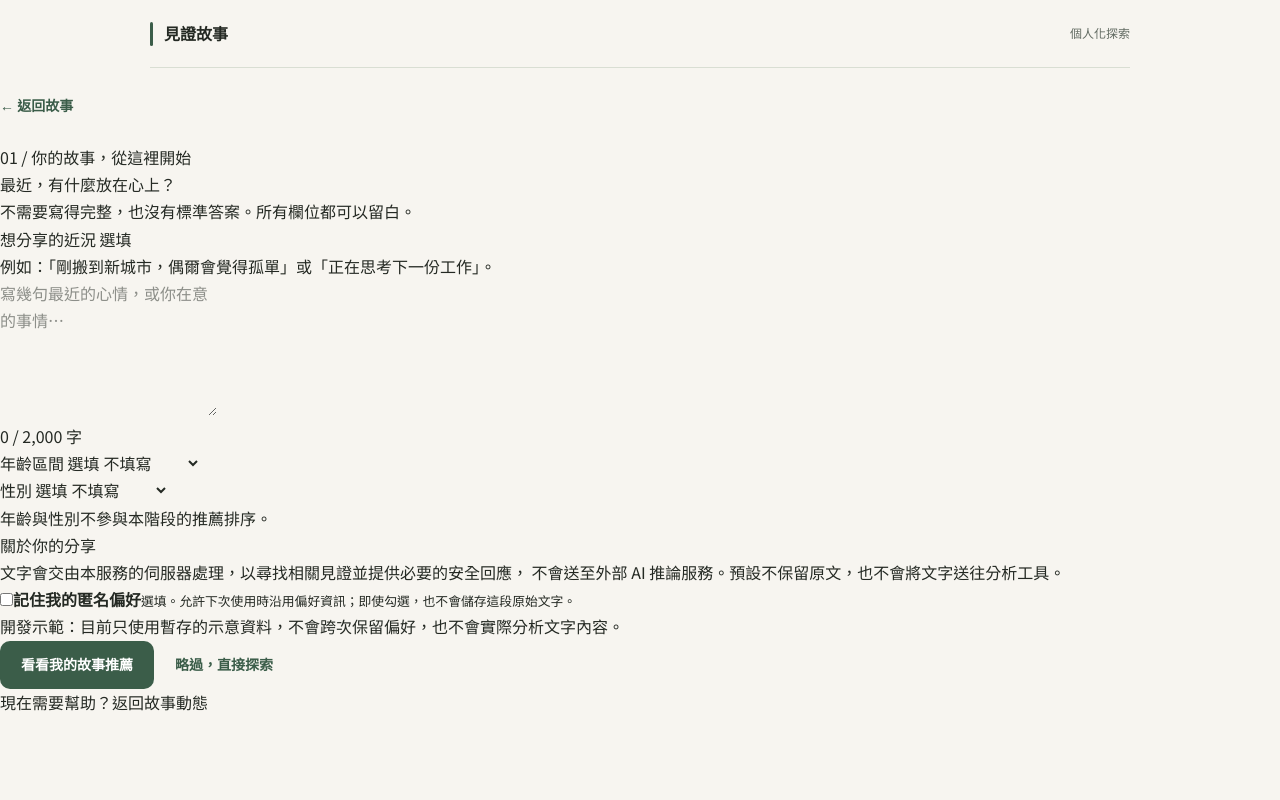
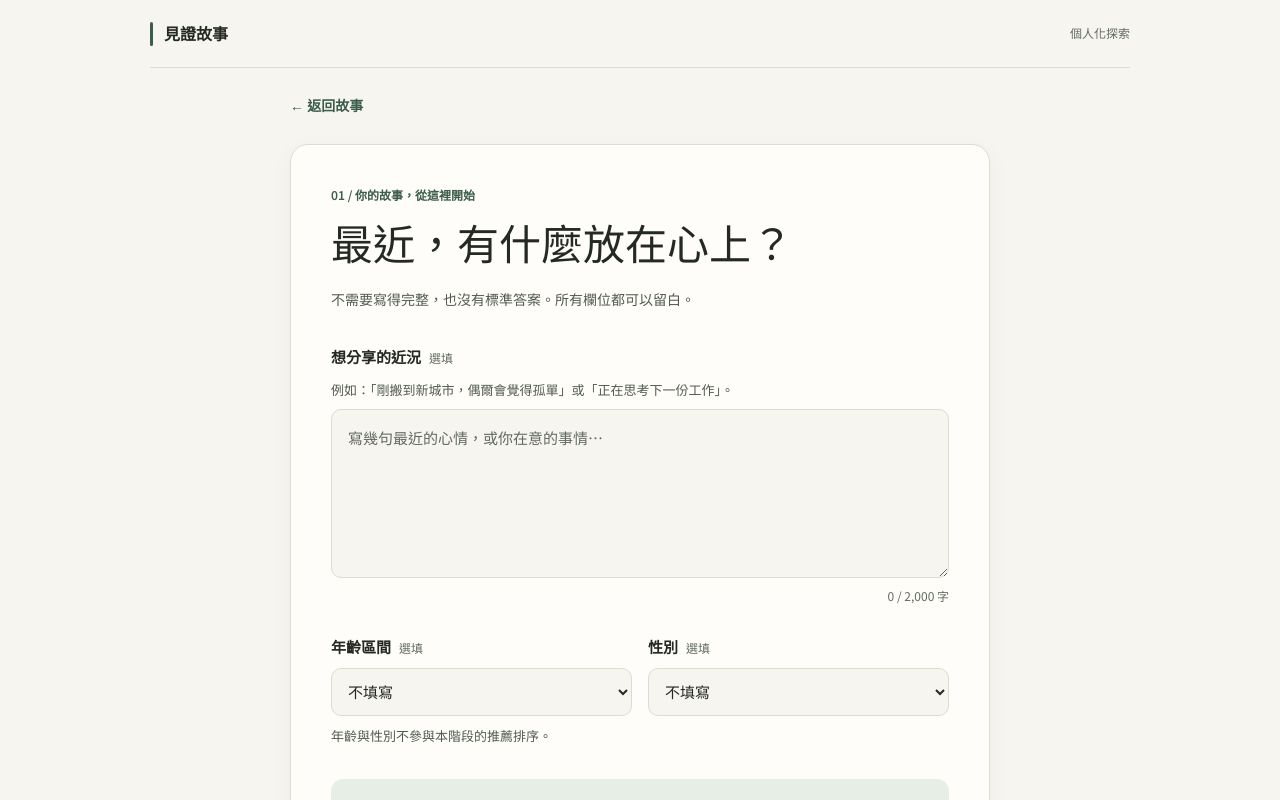
Before and after one commit to muyishen2040/Christian-Content-Feed, a Next.js app in the folder web/: page /personalize in a window 1280 px wide. Shown: the top 800 px of the page. Built offline with nearby package versions, Linux system fonts and the light colour scheme; no server answers; a web font is replaced by a local one.

Commit message:
style: integrate a dismissible welcome on the feed with quiet onboarding screens

```diff
--- a/web/app/globals.css
+++ b/web/app/globals.css
@@ -853,3 +853,284 @@ a {
   font-size: 14px;
   color: var(--ui-text-secondary);
 }
+
+/* Optional onboarding: the feed remains the default page. */
+.feed-settings-link {
+  display: inline-flex;
+  align-items: center;
+  min-height: 44px;
+  color: var(--ui-accent);
+  font-size: 13px;
+  font-weight: 600;
+  text-decoration: none;
+  white-space: nowrap;
+}
+.feed-settings-link:hover {
+  text-decoration: underline;
+  text-underline-offset: 4px;
+}
+.welcome-prompt {
+  margin: 0 0 28px;
+  padding: clamp(20px, 5vw, 32px);
+  border: 1px solid var(--ui-border);
+  border-radius: 18px;
+  background: var(--ui-surface);
+  box-shadow: var(--ui-shadow-card);
+}
+.welcome-prompt-kicker,
+.onboarding-kicker {
+  margin: 0;
+  color: var(--ui-accent);
+  font-size: 12px;
+  font-weight: 600;
+  line-height: 1.6;
+}
+.welcome-prompt h2 {
+  margin: 12px 0;
+  font-family: var(--ui-font-display);
+  font-weight: 500;
+  font-size: clamp(22px, 4vw, 28px);
+  line-height: 1.5;
+}
+.welcome-prompt > p:not(.welcome-prompt-kicker) {
+  max-width: 36rem;
+  margin: 0;
+  font-size: 14px;
+  line-height: 1.9;
+  color: var(--ui-text-secondary);
+}
+.welcome-actions {
+  display: flex;
+  align-items: center;
+  flex-wrap: wrap;
+  gap: 8px;
+  margin-top: 20px;
+}
+.feed-help-footer {
+  margin-top: 36px;
+  padding-top: 16px;
+  border-top: 1px solid var(--ui-border);
+  text-align: center;
+}
+.feed-help-footer a,
+.onboarding-footer-links a {
+  color: var(--ui-accent);
+  font-size: 13px;
+  font-weight: 600;
+  text-underline-offset: 4px;
+}
+.onboarding-layout {
+  width: min(100% - 32px, 700px);
+  margin-inline: auto;
+}
+.onboarding-form {
+  padding: clamp(20px, 5vw, 40px);
+  border: 1px solid var(--ui-border);
+  border-radius: 18px;
+  background: var(--ui-surface);
+  box-shadow: var(--ui-shadow-card);
+}
+.onboarding-form-intro {
+  margin-bottom: 32px;
+}
+.onboarding-form-intro h1 {
+  margin: 10px 0 12px;
+  font-family: var(--ui-font-display);
+  font-size: clamp(30px, 6vw, 42px);
+  line-height: 1.45;
+  font-weight: 500;
+}
+.onboarding-form-intro > p:last-child {
+  margin: 0;
+  font-size: 14px;
+  color: var(--ui-text-secondary);
+  line-height: 1.8;
+}
+.onboarding-primary-field,
+.onboarding-select-group {
+  display: grid;
+  min-width: 0;
+  gap: 8px;
+}
+.onboarding-label {
+  display: flex;
+  align-items: baseline;
+  gap: 8px;
+  font-size: 15px;
+  font-weight: 600;
+}
+.onboarding-label span {
+  color: var(--ui-text-muted);
+  font-size: 12px;
+  font-weight: 400;
+}
+.onboarding-field-hint,
+.onboarding-demographic-note {
+  margin: 0;
+  font-size: 13px;
+  color: var(--ui-text-secondary);
+  line-height: 1.8;
+}
+.onboarding-textarea,
+.onboarding-select {
+  display: block;
+  width: 100%;
+  min-width: 0;
+  border: 1px solid var(--ui-border);
+  border-radius: var(--ui-radius-button);
+  background: var(--ui-bg);
+  color: var(--ui-text);
+  font-family: var(--ui-font-body);
+  font-size: 15px;
+}
+.onboarding-textarea {
+  min-height: 150px;
+  resize: vertical;
+  padding: 14px 16px;
+  line-height: 1.85;
+}
+.onboarding-textarea::placeholder {
+  color: var(--ui-text-muted);
+}
+.onboarding-select {
+  min-height: 48px;
+  padding: 10px 12px;
+}
+.onboarding-count {
+  margin: 0;
+  color: var(--ui-text-muted);
+  text-align: right;
+  font-size: 12px;
+  font-variant-numeric: tabular-nums;
+}
+.onboarding-demographics {
+  display: grid;
+  grid-template-columns: repeat(2, minmax(0, 1fr));
+  gap: 16px;
+  margin-top: 28px;
+}
+.onboarding-demographic-note {
+  margin-top: 8px;
+}
+.onboarding-privacy {
+  margin-top: 32px;
+  padding: 20px;
+  background: var(--ui-accent-soft);
+  border-radius: 12px;
+}
+.onboarding-privacy h2 {
+  margin: 0 0 8px;
+  font-family: var(--ui-font-display);
+  font-size: 19px;
+  font-weight: 500;
+}
+.onboarding-privacy > p {
+  margin: 0 0 16px;
+  color: var(--ui-text-secondary);
+  font-size: 13px;
+  line-height: 1.9;
+}
+.onboarding-consent {
+  display: flex;
+  align-items: flex-start;
+  gap: 12px;
+  cursor: pointer;
+}
+.onboarding-consent input {
+  width: 19px;
+  height: 19px;
+  flex: 0 0 auto;
+  margin: 3px 0 0;
+  accent-color: var(--ui-accent);
+}
+.onboarding-consent span {
+  display: grid;
+  gap: 3px;
+}
+.onboarding-consent strong {
+  font-size: 14px;
+  font-weight: 600;
+}
+.onboarding-consent small {
+  font-size: 12px;
+  line-height: 1.8;
+  color: var(--ui-text-secondary);
+}
+.onboarding-privacy .onboarding-demo-note {
+  margin: 16px 0 0;
+  padding-top: 12px;
+  border-top: 1px solid var(--ui-border);
+  font-size: 12px;
+}
+.onboarding-error {
+  padding: 12px 16px;
+  border: 1px solid var(--ui-error);
+  border-radius: 10px;
+  margin-top: 20px;
+  color: var(--ui-error);
+  font-size: 14px;
+}
+.onboarding-actions {
+  display: flex;
+  flex-wrap: wrap;
+  gap: 8px;
+  margin-top: 28px;
+}
+.onboarding-footer-links {
+  display: flex;
+  justify-content: space-between;
+  flex-wrap: wrap;
+  gap: 12px;
+  margin-top: 20px;
+}
+.support-layout {
+  width: min(100% - 32px, 620px);
+  margin: clamp(42px, 8vw, 96px) auto;
+  padding: clamp(24px, 6vw, 40px);
+  border: 1px solid var(--ui-border);
+  border-radius: 18px;
+  background: var(--ui-surface);
+}
+.support-layout h1 {
+  margin: 12px 0 18px;
+  font-family: var(--ui-font-display);
+  font-weight: 500;
+  font-size: clamp(30px, 5vw, 42px);
+  line-height: 1.45;
+}
+.support-layout > p:not(.onboarding-kicker) {
+  color: var(--ui-text-secondary);
+  line-height: 1.9;
+  font-size: 15px;
+}
+.support-action-row {
+  display: flex;
+  flex-wrap: wrap;
+  gap: 8px;
+  margin-top: 24px;
+}
+.support-layout .support-disclosure {
+  border-top: 1px solid var(--ui-border);
+  padding-top: 16px;
+  margin-top: 32px;
+  font-size: 12px !important;
+}
+@media (max-width: 520px) {
+  .onboarding-demographics {
+    grid-template-columns: minmax(0, 1fr);
+    gap: 20px;
+  }
+  .welcome-actions,
+  .onboarding-actions,
+  .support-action-row {
+    display: grid;
+  }
+  .welcome-actions .ui-button,
+  .onboarding-actions .ui-button,
+  .support-action-row .ui-button {
+    width: 100%;
+  }
+  .onboarding-privacy {
+    padding: 16px;
+  }
+}
--- a/web/app/page.tsx
+++ b/web/app/page.tsx
@@ -1,5 +1,6 @@
 import Link from "next/link";
 import { FeedExperience } from "@/components/feed-experience";
+import { WelcomePrompt } from "@/components/welcome-prompt";
 
 export default function FeedPage() {
   return (
@@ -13,7 +14,7 @@ export default function FeedPage() {
           <span className="wordmark-line" aria-hidden="true" />
           見證故事
         </Link>
-        <span className="feed-header-status">故事探索</span>
+        <Link className="feed-settings-link" href="/personalize">調整推薦</Link>
       </header>
       <main id="feed" className="feed-layout">
         <div className="feed-intro">
@@ -21,7 +22,11 @@ export default function FeedPage() {
           <h1 className="feed-heading">為你挑選的故事</h1>
           <p className="feed-subtitle">滑動看看，哪個故事陪你走一段路</p>
         </div>
+        <WelcomePrompt />
         <FeedExperience />
+        <footer className="feed-help-footer">
+          <Link href="/support">現在需要幫助？</Link>
+        </footer>
       </main>
     </div>
   );
```
